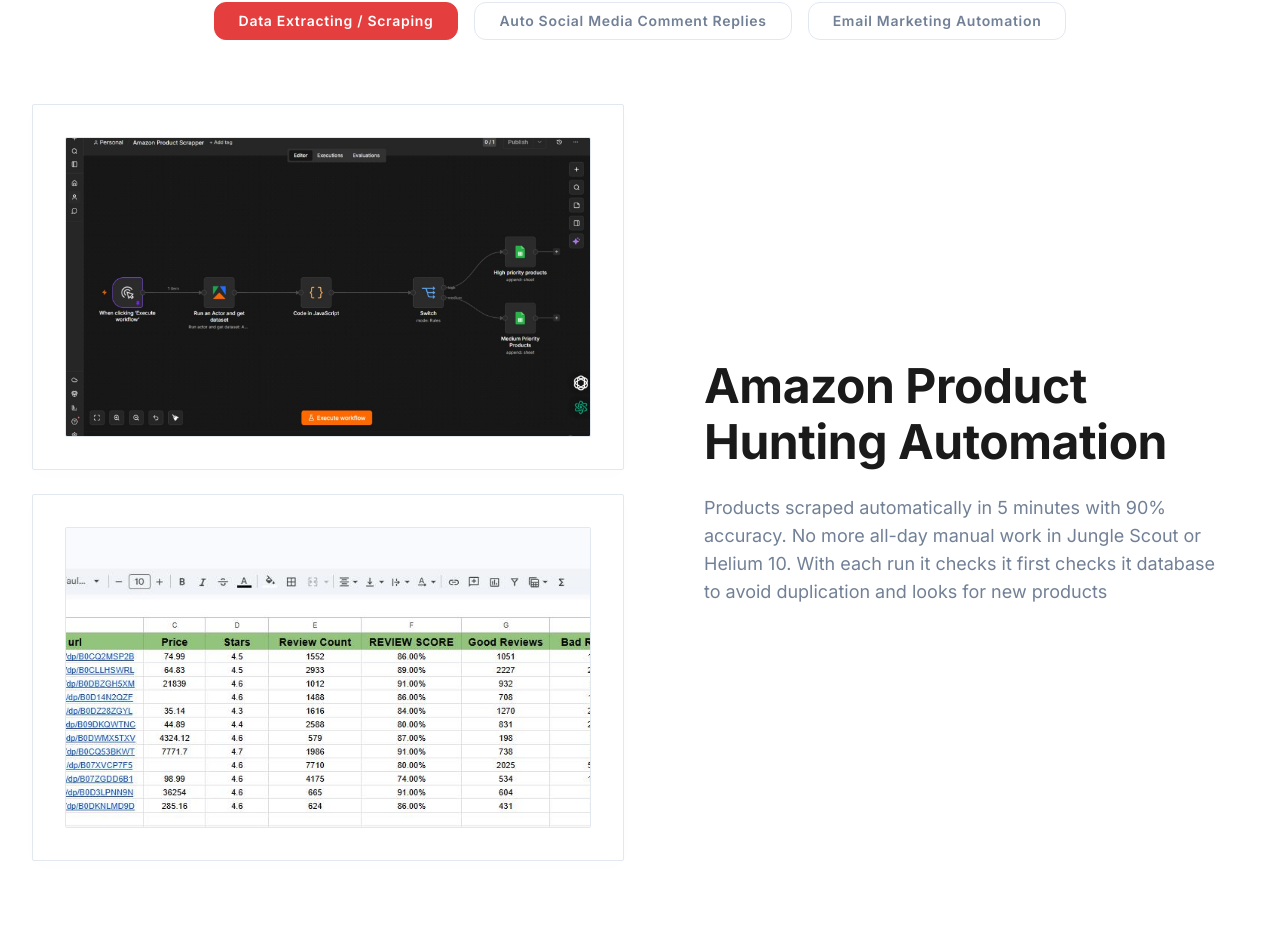
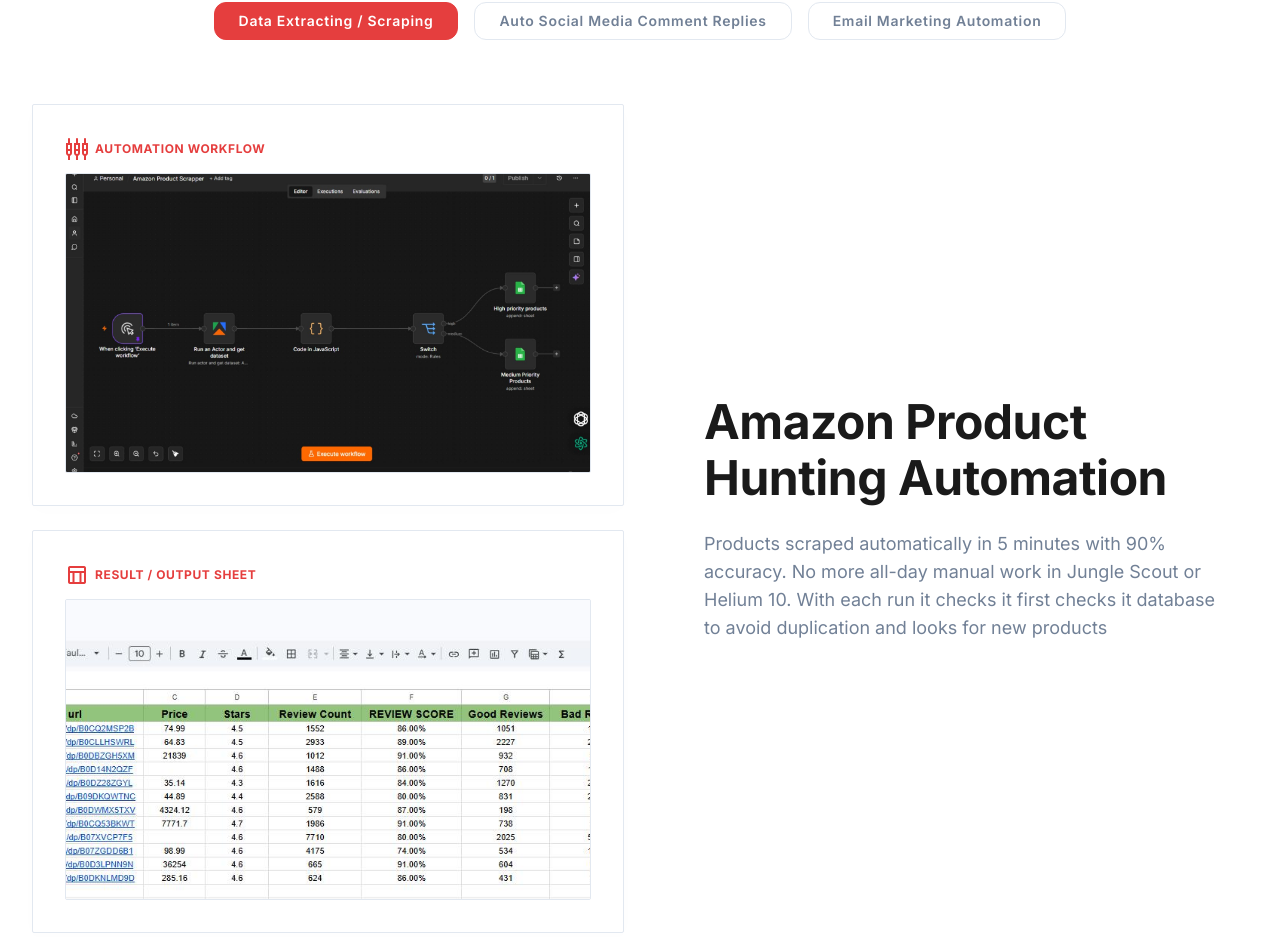
Before and after one commit to azaan-iftikhar/My-Projects, a React (Vite) app in the folder Ai Automation Agency/: page / in a window 1280 px wide. Shown: the part 1925-2862 px from the top of the page. Built offline with nearby package versions, Linux system fonts and the light colour scheme.

Commit message:
add premium headings to glimpse of work section

```diff
--- a/Ai Automation Agency/src/components/Glimpse.jsx
+++ b/Ai Automation Agency/src/components/Glimpse.jsx
@@ -6,10 +6,18 @@
         desc: "Products scraped automatically in 5 minutes with 90% accuracy. No more all-day manual work in Jungle Scout or Helium 10. With each run it checks it first checks it database to avoid duplication and looks for new products",
         visuals: (
             <>
-                <div className="minimal-card p-2 bg-surface-container-low">
+                <div className="minimal-card p-4 bg-surface-container-low">
+                    <div className="text-xs uppercase tracking-wider text-brand-accent font-bold mb-3 flex items-center gap-1.5 select-none">
+                        <span className="material-symbols-outlined text-[16px]">settings_input_component</span>
+                        Automation Workflow
+                    </div>
                     <img alt="Amazon Product Hunting Workflow" className="w-full h-auto rounded border border-brand-border object-cover aspect-[1.75] zoomable-image" src="/assets/product_hunting.jpeg"/>
                 </div>
-                <div className="minimal-card p-2 bg-surface-container-low">
+                <div className="minimal-card p-4 bg-surface-container-low">
+                    <div className="text-xs uppercase tracking-wider text-brand-accent font-bold mb-3 flex items-center gap-1.5 select-none">
+                        <span className="material-symbols-outlined text-[16px]">table_chart</span>
+                        Result / Output Sheet
+                    </div>
                     <img alt="Ecommerce Automation Output Sheet" className="w-full h-auto rounded border border-brand-border object-cover aspect-[1.75] zoomable-image" src="/assets/output_of_automation.jpeg"/>
                 </div>
             </>
@@ -20,7 +28,11 @@
         desc: "Automatically filter, categorize, and respond to comments across all your social channels. Our AI understands sentiment and context, ensuring your brand voice remains consistent while saving your team hours of manual work.",
         visuals: (
             <>
-                <div className="minimal-card p-2 bg-surface-container-low">
+                <div className="minimal-card p-4 bg-surface-container-low">
+                    <div className="text-xs uppercase tracking-wider text-brand-accent font-bold mb-3 flex items-center gap-1.5 select-none">
+                        <span className="material-symbols-outlined text-[16px]">forum</span>
+                        Automation Dashboard
+                    </div>
                     <img alt="Dashboard showing social media analytics and auto-replies." className="w-full h-auto rounded border border-brand-border object-cover aspect-[1.75] zoomable-image" src="/assets/product_hunting.jpeg"/>
                 </div>
                  <div className="grid grid-cols-2 gap-4">
@@ -40,7 +52,11 @@
         title: "Automated Email Sequences",
         desc: "Set up complex, multi-step email journeys that react to customer behavior in real-time. From welcome series to sophisticated cart abandonment flows, let the automation do the heavy lifting for your marketing team.",
         visuals: (
-             <div className="minimal-card p-2 bg-surface-container-low">
+             <div className="minimal-card p-4 bg-surface-container-low">
+                <div className="text-xs uppercase tracking-wider text-brand-accent font-bold mb-3 flex items-center gap-1.5 select-none">
+                    <span className="material-symbols-outlined text-[16px]">mail</span>
+                    Email Sequence Builder
+                </div>
                 <img alt="Email sequence builder interface." className="w-full h-auto rounded border border-brand-border object-cover aspect-[1.75] zoomable-image" src="/assets/output_of_automation.jpeg"/>
             </div>
         )
```
